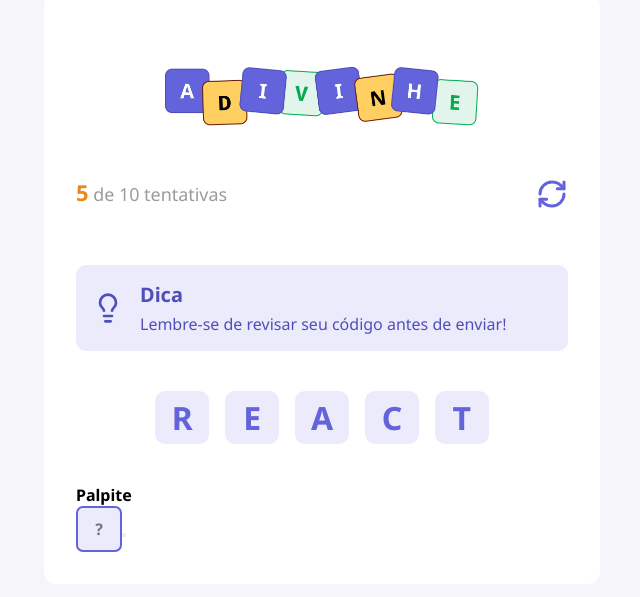
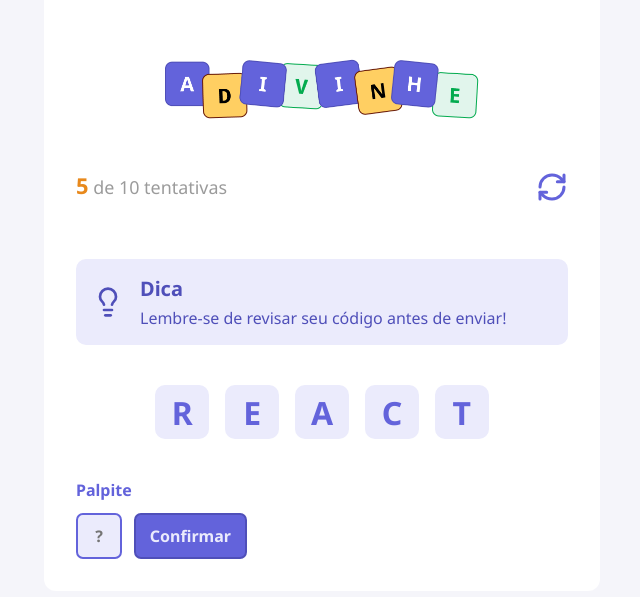
Before and after one commit to Enz0Gabriel/Guessing-Game, a React (Vite) app: page / in a window 1280 px wide. Shown: the part 111-708 px from the top of the page, without its empty margins (318-958 px from the left). Built offline with nearby package versions, Linux system fonts and the light colour scheme.

Commit message:
Criando button component

```diff
--- a/src/App.tsx
+++ b/src/App.tsx
@@ -3,6 +3,7 @@ import {Header} from './components/Header'
 import { Letter } from './components/Letter'
 import {Tip} from './components/Tip'
 import { Input } from './components/input'
+import { Button } from './components/Button'
 
 function App() {
 
@@ -27,9 +28,9 @@ function App() {
 
         <h4>Palpite</h4>
 
-        <div>
+        <div className={styles.guess}>
           <Input autoFocus maxLength={1} placeholder="?"/>
-          <button></button>
+          <Button name="Confirmar" />
         </div>
       </main>
     </div>
--- a/src/app.module.css
+++ b/src/app.module.css
@@ -23,3 +23,13 @@
   flex-wrap: wrap;
   gap: 1rem;
 }
+
+.container h4 {
+  color: #6363db;
+}
+
+.guess {
+  display: flex;
+  gap: 0.75rem;
+  margin-top: 0.75rem;
+}
--- /dev/null
+++ b/src/components/Button/index.tsx
@@ -0,0 +1,13 @@
+import styles from './styles.module.css'
+
+type Props = React.ComponentProps<'button'> & {
+  name: string;
+}
+
+export function Button({ name, ...rest }: Props) {
+  return (
+    <button type="button" className={styles.container} {...rest}>
+      {name}
+      </button>
+  )
+}
--- /dev/null
+++ b/src/components/Button/styles.module.css
@@ -0,0 +1,12 @@
+
+.container {
+  height: 2.87rem;
+  font-size: 1rem;
+  text-align: center;
+  border: 2px solid #4F4FB9;
+  border-radius: 0.43rem;
+  background-color: #6363DB;
+  font-weight: 700;
+  color: #ebebfc;
+  padding: 0 0.87rem;
+}
--- a/src/global.css
+++ b/src/global.css
@@ -11,10 +11,11 @@
 body {
   background-color: #f5f5fa;
   font-family: 'Noto Sans', serif;
-  font-optical-sizing: auto;
 }
 
-input {
+input,
+button,
+h4 {
   font-family: 'Noto Sans', serif;
 }
 
```
